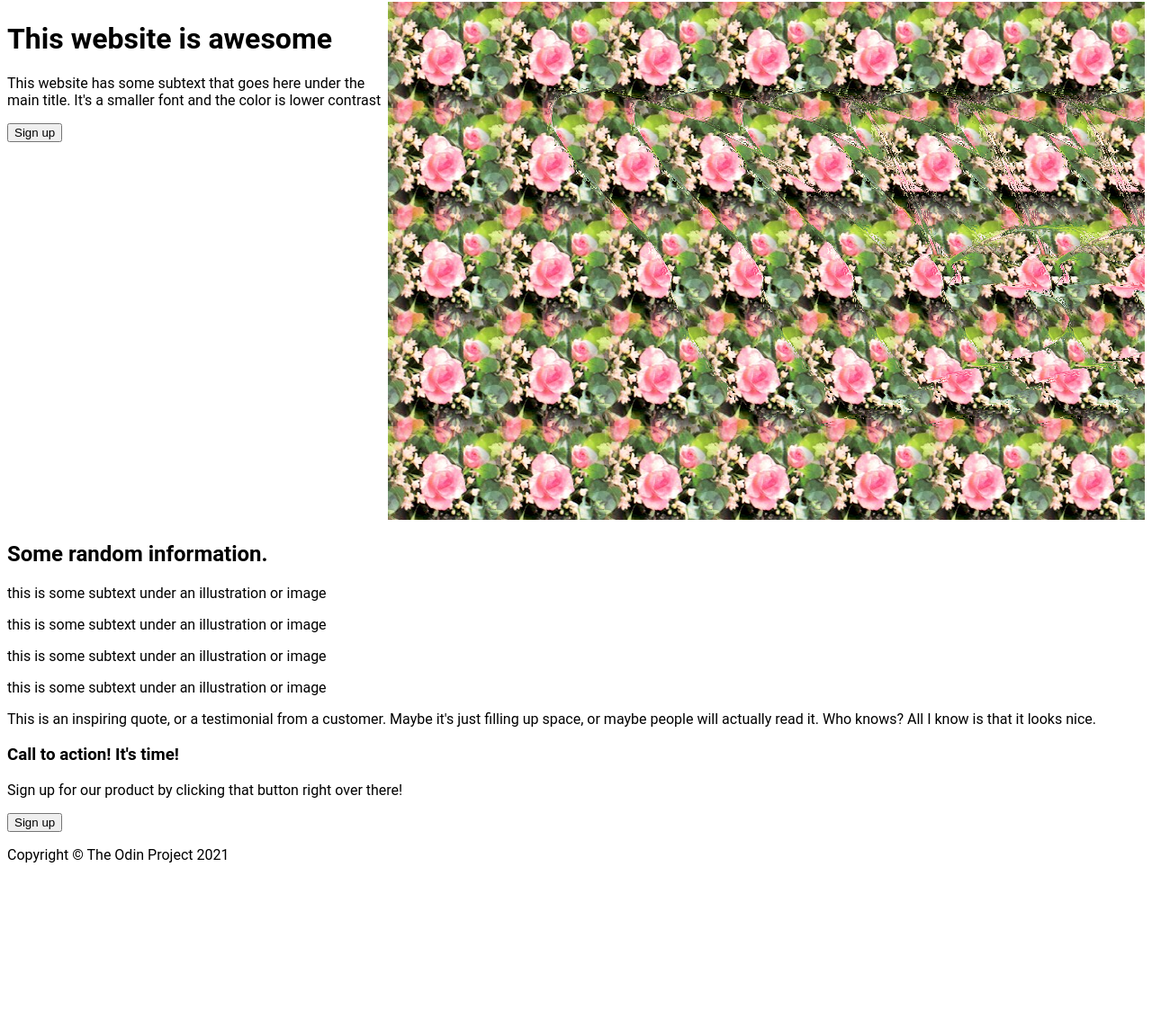
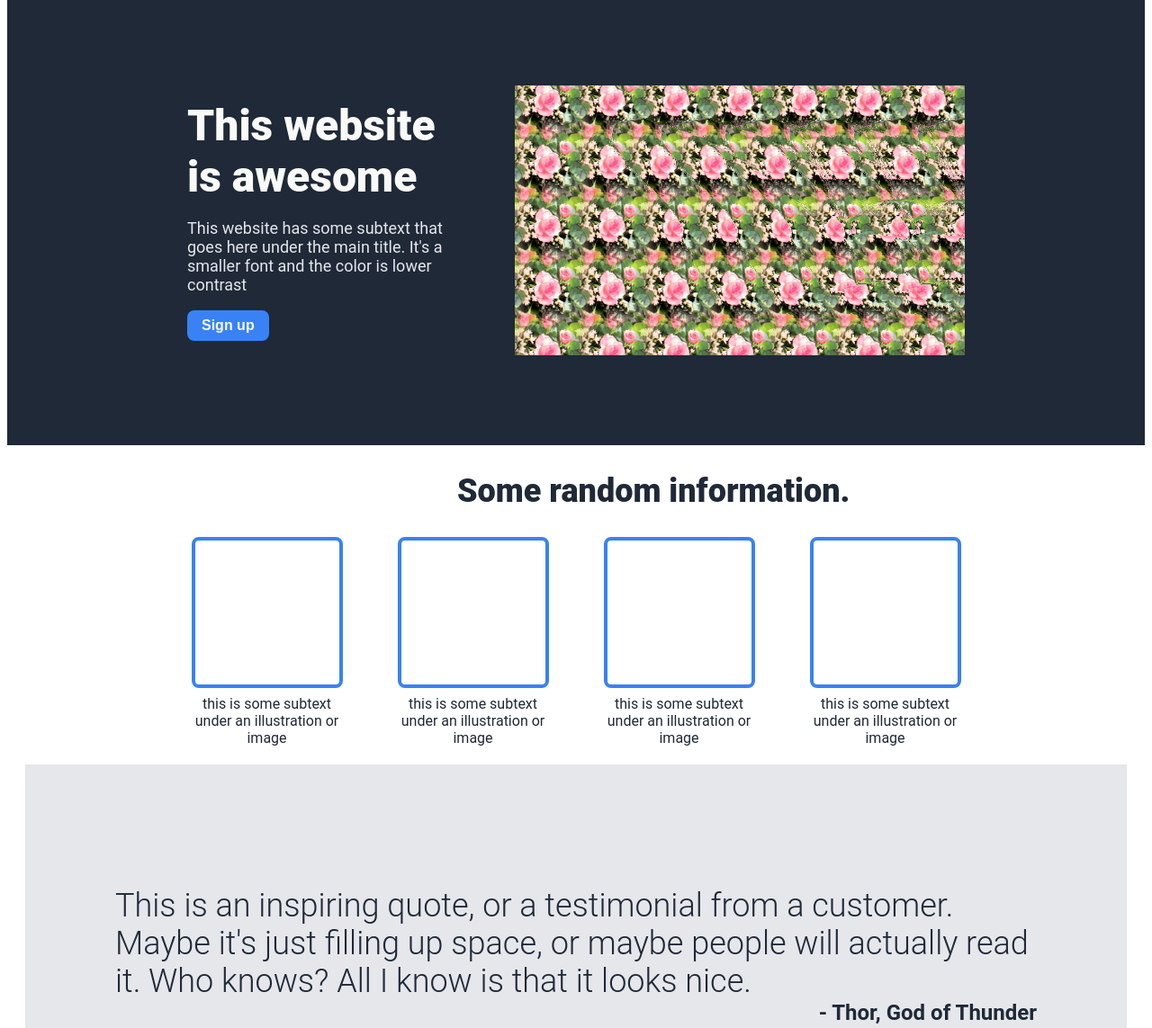
Before and after one commit to Bsmithhh/Landing-Page, a plain HTML site: page index.html in a window 1280 px wide. Shown: the part 89-1232 px from the top of the page at 90% size. Before the commit the page ends 1065 px from the top, so only its background shows below. Drawn offline with Linux system fonts and the light colour scheme.

Commit message:
Landing page completed

```diff
--- a/index.html
+++ b/index.html
@@ -28,26 +28,26 @@
     <div class="content-container">
         <h2>Some random information.</h2>
         <div class="content-items">
-            <div class="content-item" id="content-item-one"></div>
-            <div class="content-item" id="content-item-two"></div>
-            <div class="content-item" id="content-item-three"></div>
-            <div class="content-item" id="content-item-four"></div>
-        </div>
-        <div class="content-item-text">
+            <div class="content-item">
+                <div class="box"></div>
                 <p>this is some subtext under an illustration or image</p>
             </div>
-        <div class="content-item-text">
+            <div class="content-item">
+                <div class="box"></div>
                 <p>this is some subtext under an illustration or image</p>
             </div>
-        <div class="content-item-text">
+            <div class="content-item">
+                <div class="box"></div>
                 <p>this is some subtext under an illustration or image</p>
             </div>
-        <div class="content-item-text">
+            <div class="content-item">
+                <div class="box"></div>
                 <p>this is some subtext under an illustration or image</p>
             </div>
         </div>
+    </div>
     <div class="quote-container">
-        <p>This is an inspiring quote, or a testimonial from a customer. Maybe it's just filling up space, or maybe people will actually read it. Who knows? All I know is that it looks nice.</p>
+        <p>This is an inspiring quote, or a testimonial from a customer. Maybe it's just filling up space, or maybe people will actually read it. Who knows? All I know is that it looks nice.<br> <span><b>- Thor, God of Thunder</b></span></p>
     </div>
     <div class="call-to-action-container">
         <div class="call-to-action-text">
--- a/styles.css
+++ b/styles.css
@@ -9,6 +9,12 @@ nav > ul {
     align-items: center;
     padding: 0;
     width: 100%;
+    margin: 0;
+}
+
+#logo{
+    font-size: 24px;
+    color: #F9FAF8;
 }
 
 .nav-bar {
@@ -19,10 +25,173 @@ nav > ul {
 
 nav > ul > #header-link-one, #header-link-two, #header-link-three {
     margin-left: auto;
+    color: #E5E7EB;
+    text-decoration: none;
+    font-size: 18px;
 
+}
+
+nav a{
+    color: #E5E7EB;
+    text-decoration: none;
+}
+
+nav a:visited{
+    color: #E5E7EB;
+    text-decoration: none;
+}
+
+nav , .hero-container{
+    background-color: #1F2937;
 }
 
 .hero-container{
     display: flex;
     flex-direction: row;
+    padding: 100px 200px;
+    margin: 0;
+    align-items: center;
+    gap: 48px;
 }
+
+.hero-image {
+    flex-shrink: 0;
+    width: 500px;
+    height: 300px;
+}
+
+.hero-image img {
+    width: 100%;
+    height: 100%;
+    object-fit: cover;
+}
+
+.hero-text {
+    flex: 1;
+    margin: 0;
+}
+
+.hero-text > h1 {
+    font-size: 48px;
+    font-weight: 900;
+    color: #F9FAF8;
+    margin: 0;
+    margin-bottom: 8px;
+}
+
+.hero-container{
+    background-color: #1F2937;
+}
+
+.hero-text > p{
+    font-size: 18px;
+    color: #E5E7EB;
+}
+
+.hero-container > .hero-text > button{
+    background-color: #3882F6;
+    color: #F9FAF8;
+    border: none;
+    border-radius: 8px;
+    padding: 8px 16px;
+    font-size: 16px;
+    font-weight: 600;
+}
+.content-container > .content-items {
+    display: flex;
+    flex-direction: row;
+    justify-content: center;
+    gap: 52px;
+    margin: 0 auto;
+    padding: 0 200px;
+}
+
+.content-container > .content-items > .content-item {
+    flex: 1;
+    display: flex;
+    flex-direction: column;
+    align-items: center;
+    text-align: center;
+    gap: 8px;
+}
+
+.content-container > .content-items > .content-item > .box {
+    border: 4px solid #3882F6;
+    border-radius: 8px;
+    width: 160px;
+    height: 160px;
+}
+
+.content-container > .content-items > .content-item > p {
+    margin: 0;
+    font-size: 16px;
+    color: #1F2937;
+    max-width: 160px;
+}
+
+.content-container > h2{
+    font-size: 36px;
+    font-weight: 900;
+    color: #1F2937;
+    margin-left: 500px;
+}
+
+.quote-container{
+    background-color: #E5E7EB;
+    padding: 100px;
+    margin: 20px;
+}
+
+.quote-container > p{
+    font-size: 36px;
+    font-weight: 300;
+    color: #1F2937;
+    font-style: light italic;
+}
+
+.quote-container > p > span{
+    font-size: 24px;
+    display: flex;
+    justify-content: flex-end;
+}
+
+.call-to-action-container {
+    padding: 50px 400px;
+    border-radius: 8px;
+    border: 4px solid #3882F6;
+    background-color: #3882F6;
+    height: 50px;
+    width: 300px;
+    margin: auto;
+    margin-top: 50px;
+    display: flex;
+}
+
+.call-to-action-container > .call-to-action-text > h3 > p {
+    color: #F9FAF8;
+}
+
+.call-to-action-text h3,
+.call-to-action-text p {
+    color: #F9FAF8;
+    margin: 0;
+}
+
+.call-to-action-container button {
+    color: #F9FAF8;
+    border: 2px solid #F9FAF8;
+    background-color: #3882F6;
+    border-radius: 8px;
+    padding: 8px 16px;
+}
+
+footer > p {
+    color: #F9FAF8;
+    text-align: center;
+}
+
+footer {
+    background-color: #1F2937;
+    padding: 5px;
+    margin-top: 50px;
+}
```
Lines whose indentation alone changed are shown as unchanged.
